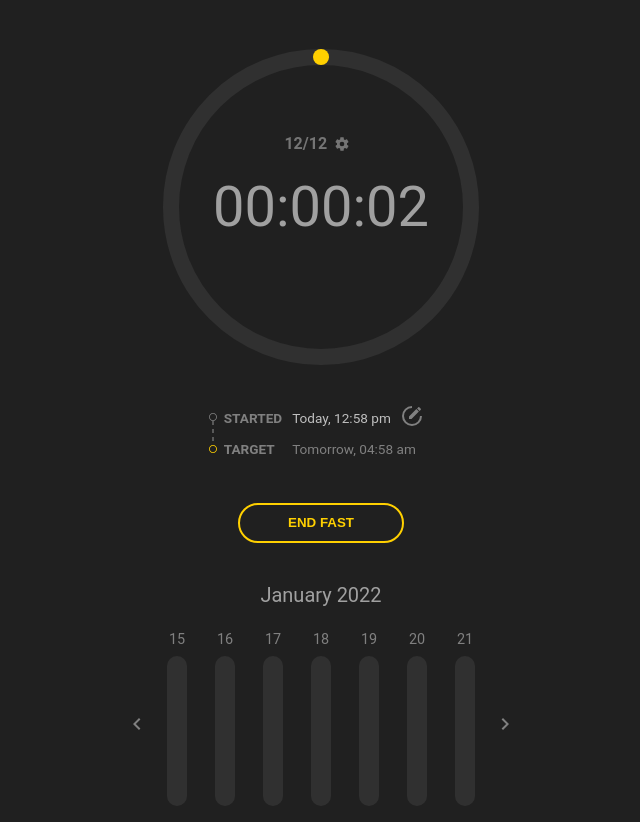
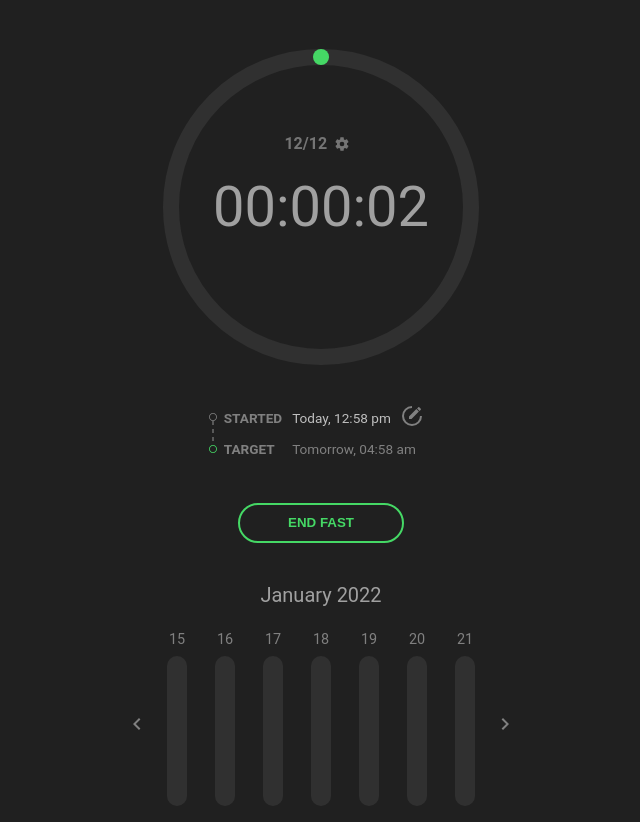
Before and after one commit to joaorodriguesjr/fasting, a Next.js app in the folder frontend/: page / in a window 1280 px wide. Both pictures are taken after a click on the button "START FAST". Shown: the whole page, without its empty margins (319-959 px from the left). Built offline with nearby package versions, Linux system fonts and the light colour scheme.

Commit message:
Change accent color

```diff
--- a/frontend/src/components/Progress.module.css
+++ b/frontend/src/components/Progress.module.css
@@ -20,7 +20,7 @@
 
 .circle__01 {
   fill: none;
-  stroke: #ffd000;
+  stroke: #45D865;
   stroke-width: 1.0rem;
   stroke-dasharray: 950;
   transition: all 1.0s linear;
--- a/frontend/src/pages/index.module.css
+++ b/frontend/src/pages/index.module.css
@@ -84,9 +84,9 @@ td.highlight {
 .action button {
   margin: 1.5rem 0;
   padding: 0.65rem 3.0rem;
-  color: #ffd000;
+  color: #45D865;
   background-color: transparent;
-  border: 0.125rem solid #ffd000;
+  border: 0.125rem solid #45D865;
   border-radius: 1.25rem;
   font-weight: bolder;
   text-transform: uppercase;
@@ -94,7 +94,7 @@ td.highlight {
 }
 
 .action button:active {
-  background-color: hsla(50, 100%, 25%, 0.25);
+  background-color: hsl(133, 65%, 15%);
 }
 
 .report {
--- a/frontend/src/pages/index.tsx
+++ b/frontend/src/pages/index.tsx
@@ -31,7 +31,7 @@ const Home: NextPage = () => {
     <div className={styles.status__line}>
       <svg width="8" height="40" viewBox="0 0 8 40" fill="none" xmlns="http://www.w3.org/2000/svg">
         <path d="M8 4C8 6.20914 6.20914 8 4 8C1.79086 8 0 6.20914 0 4C0 1.79086 1.79086 0 4 0C6.20914 0 8 1.79086 8 4ZM0.8 4C0.8 5.76731 2.23269 7.2 4 7.2C5.76731 7.2 7.2 5.76731 7.2 4C7.2 2.23269 5.76731 0.8 4 0.8C2.23269 0.8 0.8 2.23269 0.8 4Z" fill="#7F7F7F"/>
-        <path d="M8 36C8 38.2091 6.20914 40 4 40C1.79086 40 0 38.2091 0 36C0 33.7909 1.79086 32 4 32C6.20914 32 8 33.7909 8 36ZM0.8 36C0.8 37.7673 2.23269 39.2 4 39.2C5.76731 39.2 7.2 37.7673 7.2 36C7.2 34.2327 5.76731 32.8 4 32.8C2.23269 32.8 0.8 34.2327 0.8 36Z" fill="#FFD000"/>
+        <path d="M8 36C8 38.2091 6.20914 40 4 40C1.79086 40 0 38.2091 0 36C0 33.7909 1.79086 32 4 32C6.20914 32 8 33.7909 8 36ZM0.8 36C0.8 37.7673 2.23269 39.2 4 39.2C5.76731 39.2 7.2 37.7673 7.2 36C7.2 34.2327 5.76731 32.8 4 32.8C2.23269 32.8 0.8 34.2327 0.8 36Z" fill="#45D865"/>
         <line x1="4" y1="8" x2="4" y2="32" stroke="#595959" strokeWidth="2" strokeDasharray="4 4"/>
       </svg>
     </div>
```
